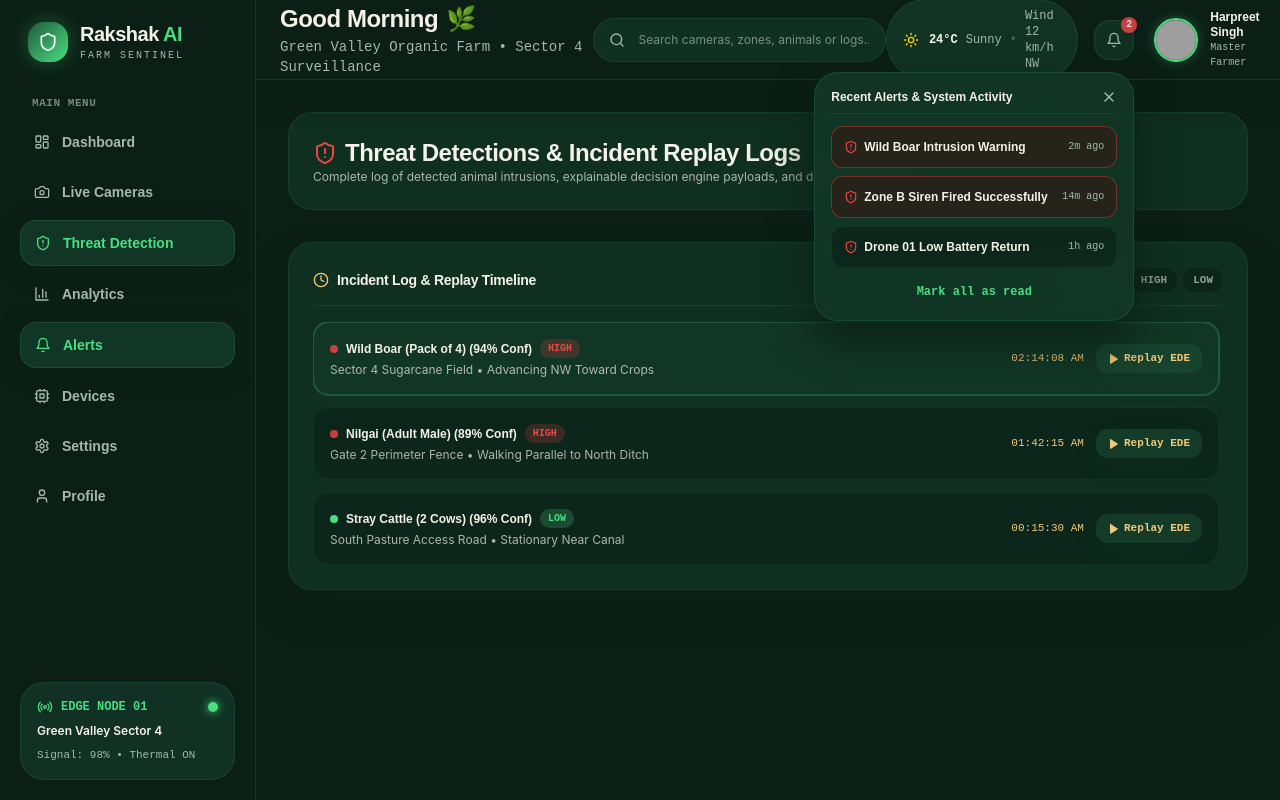
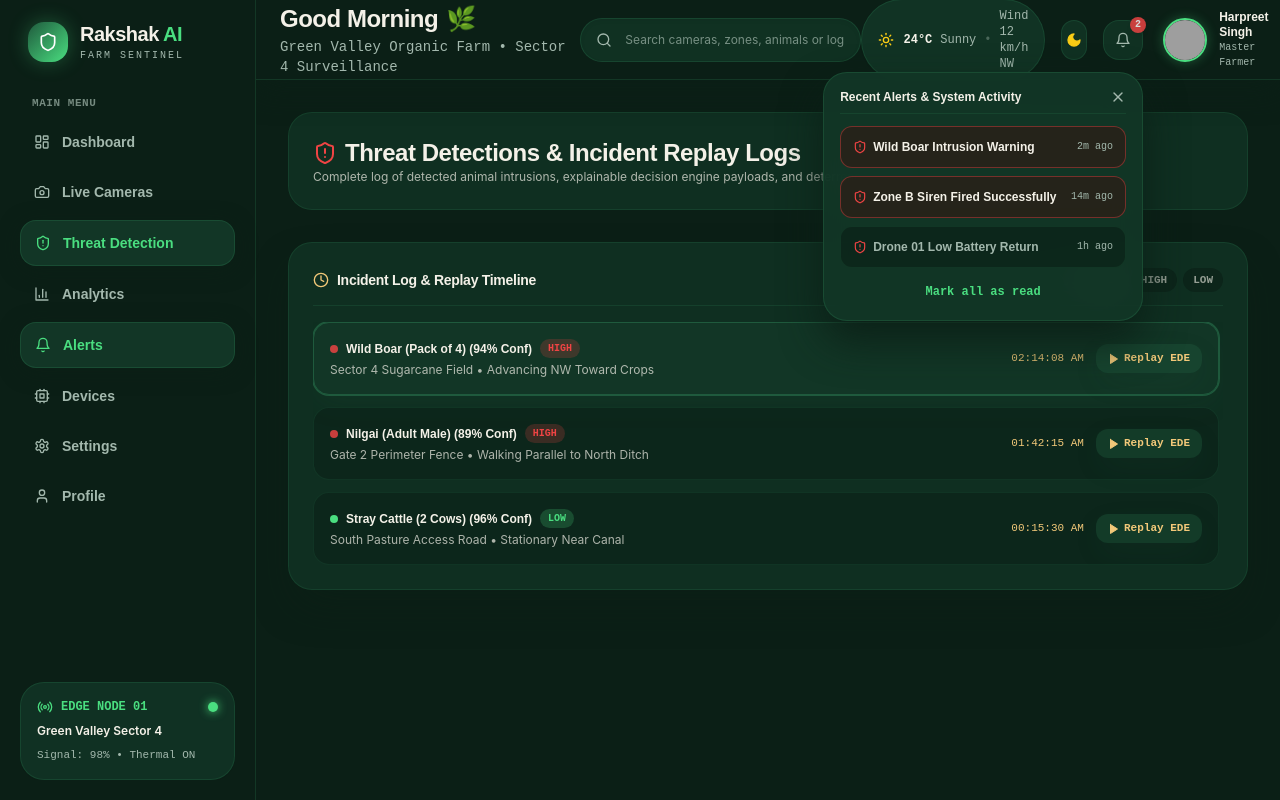
Before and after one commit to Jiyabhaviksadaria/TETRA036, a Next.js app in the folder rakshak-ai-frontend/: page /alerts in a window 1280 px wide. Both pictures are taken after a click on the button "Notifications". Built offline with nearby package versions, Linux system fonts and the light colour scheme; grey boxes are pictures that could not be loaded.

Commit message:
TETRA036: Add Night Mode and Day Mode interactive theme toggle with ThemeContext persistence

```diff
--- a/rakshak-ai-frontend/app/layout.tsx
+++ b/rakshak-ai-frontend/app/layout.tsx
@@ -1,6 +1,7 @@
 import React from 'react';
 import type { Metadata } from 'next';
 import './globals.css';
+import { ThemeProvider } from '../context/ThemeContext';
 
 export const metadata: Metadata = {
   title: 'Rakshak AI - Autonomous Farm Wildlife Intrusion Defense',
@@ -13,9 +14,11 @@ export default function RootLayout({
   children: React.ReactNode;
 }) {
   return (
-    <html lang="en">
-      <body className="bg-rakshak-bg text-rakshak-text min-h-screen font-inter antialiased selection:bg-rakshak-primary selection:text-white">
-        {children}
+    <html lang="en" className="dark">
+      <body className="bg-slate-950 dark:bg-[#0B1F16] text-slate-900 dark:text-[#F4F1E8] min-h-screen font-inter antialiased selection:bg-[#1F5A3D] selection:text-white transition-colors duration-300">
+        <ThemeProvider>
+          {children}
+        </ThemeProvider>
       </body>
     </html>
   );
--- a/rakshak-ai-frontend/components/layout/Navbar.tsx
+++ b/rakshak-ai-frontend/components/layout/Navbar.tsx
@@ -2,9 +2,11 @@
 
 import React, { useState } from 'react';
 import Link from 'next/link';
-import { Search, Bell, Sun, ShieldAlert, X } from 'lucide-react';
+import { Search, Bell, Sun, Moon, ShieldAlert, X } from 'lucide-react';
+import { useTheme } from '../../context/ThemeContext';
 
 export const Navbar: React.FC = () => {
+  const { theme, toggleTheme } = useTheme();
   const [showNotifications, setShowNotifications] = useState(false);
   const [notifications, setNotifications] = useState([
     { id: 1, title: 'Wild Boar Intrusion Warning', time: '2m ago', read: false },
@@ -13,17 +15,32 @@ export const Navbar: React.FC = () => {
   ]);
 
   const unreadCount = notifications.filter((n) => !n.read).length;
+  const isDark = theme === 'dark';
 
   return (
-    <header className="h-20 bg-[#0B1F16] border-b border-[#1F5A3D]/40 px-6 flex items-center justify-between shadow-[0_10px_30px_rgba(11,31,22,0.8)] relative z-30 font-inter text-[#F4F1E8]">
+    <header
+      className={`h-20 border-b px-6 flex items-center justify-between transition-colors duration-300 relative z-30 font-inter ${
+        isDark
+          ? 'bg-[#0B1F16] border-[#1F5A3D]/40 text-[#F4F1E8] shadow-[0_10px_30px_rgba(11,31,22,0.8)]'
+          : 'bg-white border-slate-200 text-[#0F172A] shadow-sm'
+      }`}
+    >
 
       {/* Left Greeting & Subtitle */}
       <div className="flex items-center gap-4">
         <div className="animate-in fade-in slide-in-from-left-2 duration-300">
-          <h1 className="text-xl md:text-2xl font-bold text-[#F4F1E8] leading-tight flex items-center gap-2 font-display">
+          <h1
+            className={`text-xl md:text-2xl font-bold leading-tight flex items-center gap-2 font-display ${
+              isDark ? 'text-[#F4F1E8]' : 'text-[#0F172A]'
+            }`}
+          >
             Good Morning <span className="text-xl md:text-2xl">🌿</span>
           </h1>
-          <p className="text-xs md:text-sm font-mono text-[#A3B8AD] mt-0.5">
+          <p
+            className={`text-xs md:text-sm font-mono mt-0.5 ${
+              isDark ? 'text-[#A3B8AD]' : 'text-[#64748B]'
+            }`}
+          >
             Green Valley Organic Farm • Sector 4 Surveillance
           </p>
         </div>
@@ -31,36 +48,72 @@ export const Navbar: React.FC = () => {
 
       {/* Center Search Bar */}
       <div className="hidden lg:flex items-center w-80 xl:w-96 relative animate-in zoom-in-95 duration-300">
-        <Search className="w-4 h-4 text-[#A3B8AD] absolute left-4 pointer-events-none z-10" />
+        <Search
+          className={`w-4 h-4 absolute left-4 pointer-events-none z-10 ${
+            isDark ? 'text-[#A3B8AD]' : 'text-[#64748B]'
+          }`}
+        />
         <input
           type="text"
           placeholder="Search cameras, zones, animals or logs..."
-          className="w-full h-11 bg-[#123626]/80 border border-[#1F5A3D]/50 rounded-full pl-11 pr-4 text-xs text-[#F4F1E8] placeholder-[#A3B8AD]/70 focus:outline-none focus:border-[#4ADE80] focus:ring-1 focus:ring-[#4ADE80]/30 transition-all font-inter shadow-inner"
+          className={`w-full h-11 border rounded-full pl-11 pr-4 text-xs transition-all font-inter shadow-inner ${
+            isDark
+              ? 'bg-[#123626]/80 border-[#1F5A3D]/50 text-[#F4F1E8] placeholder-[#A3B8AD]/70 focus:border-[#4ADE80] focus:ring-1 focus:ring-[#4ADE80]/30'
+              : 'bg-slate-100 border-slate-200 text-[#0F172A] placeholder-[#64748B] focus:border-[#1F5A3D] focus:ring-1 focus:ring-[#1F5A3D]/30'
+          }`}
         />
       </div>
 
-      {/* Right Actions: Weather + Notifications + User Avatar */}
-      <div className="flex items-center gap-4">
+      {/* Right Actions: Theme Toggle + Weather + Notifications + User Avatar */}
+      <div className="flex items-center gap-3 md:gap-4">
 
         {/* Real-time Weather Widget Pill */}
-        <div className="hidden sm:flex items-center gap-2.5 px-4 py-2 rounded-full bg-[#123626]/90 border border-[#1F5A3D]/50 shadow-sm hover:-translate-y-0.5 transition-all duration-300">
-          <Sun className="w-4 h-4 text-[#FACC15] shrink-0 animate-spin-slow" />
-          <div className="flex items-center gap-2 text-xs font-mono text-[#F4F1E8]">
-            <span className="font-bold text-[#F4F1E8]">24°C</span>
-            <span className="text-[#A3B8AD]">Sunny</span>
-            <span className="text-[#A3B8AD]/40">•</span>
-            <span className="text-[#A3B8AD]">Wind 12 km/h NW</span>
+        <div
+          className={`hidden sm:flex items-center gap-2.5 px-4 py-2 rounded-full border shadow-sm transition-all duration-300 ${
+            isDark
+              ? 'bg-[#123626]/90 border-[#1F5A3D]/50 text-[#F4F1E8]'
+              : 'bg-slate-100/90 border-slate-200 text-[#0F172A]'
+          }`}
+        >
+          <Sun className="w-4 h-4 text-[#FACC15] shrink-0" />
+          <div className="flex items-center gap-2 text-xs font-mono">
+            <span className="font-bold">24°C</span>
+            <span className={isDark ? 'text-[#A3B8AD]' : 'text-[#64748B]'}>Sunny</span>
+            <span className={isDark ? 'text-[#A3B8AD]/40' : 'text-slate-300'}>•</span>
+            <span className={isDark ? 'text-[#A3B8AD]' : 'text-[#64748B]'}>Wind 12 km/h NW</span>
           </div>
         </div>
+
+        {/* ☀️ / 🌙 Night & Day Mode Toggle */}
+        <button
+          onClick={toggleTheme}
+          aria-label="Toggle Theme"
+          title={isDark ? 'Switch to Day Mode (Light Theme)' : 'Switch to Night Mode (Dark Theme)'}
+          className={`w-10 h-10 rounded-2xl flex items-center justify-center border transition-all duration-300 hover:scale-105 active:scale-95 ${
+            isDark
+              ? 'bg-[#123626]/80 hover:bg-[#123626] border-[#1F5A3D]/50 text-[#FACC15]'
+              : 'bg-slate-100 hover:bg-slate-200 border-slate-300 text-amber-500 shadow-sm'
+          }`}
+        >
+          {isDark ? (
+            <Moon className="w-4 h-4 fill-[#FACC15] text-[#FACC15]" />
+          ) : (
+            <Sun className="w-4 h-4 fill-amber-500 text-amber-500" />
+          )}
+        </button>
 
         {/* Notification Button */}
         <div className="relative">
           <button
             onClick={() => setShowNotifications(!showNotifications)}
             aria-label="Notifications"
-            className="w-10 h-10 rounded-2xl bg-[#123626]/80 hover:bg-[#123626] border border-[#1F5A3D]/50 flex items-center justify-center text-[#F4F1E8] hover:-translate-y-0.5 transition-all duration-200 relative"
+            className={`w-10 h-10 rounded-2xl border flex items-center justify-center transition-all duration-200 relative ${
+              isDark
+                ? 'bg-[#123626]/80 hover:bg-[#123626] border-[#1F5A3D]/50 text-[#F4F1E8]'
+                : 'bg-slate-100 hover:bg-slate-200 border-slate-200 text-[#0F172A]'
+            }`}
           >
-            <Bell className="w-4 h-4 text-[#A3B8AD]" />
+            <Bell className={`w-4 h-4 ${isDark ? 'text-[#A3B8AD]' : 'text-[#64748B]'}`} />
             {unreadCount > 0 && (
               <span className="absolute -top-1 -right-1 w-4 h-4 rounded-full bg-[#EF4444] text-white text-[10px] font-mono font-bold flex items-center justify-center animate-pulse shadow-md">
                 {unreadCount}
@@ -70,14 +123,24 @@ export const Navbar: React.FC = () => {
 
           {/* Notifications Dropdown */}
           {showNotifications && (
-            <div className="absolute right-0 mt-3 w-80 bg-[#123626]/95 backdrop-blur-[20px] rounded-[24px] p-4 shadow-[0_20px_40px_rgba(11,31,22,0.9)] border border-[#1F5A3D]/60 space-y-3 z-50 animate-in fade-in slide-in-from-top-2 duration-200">
-              <div className="flex items-center justify-between pb-2 border-b border-[#1F5A3D]/40">
-                <span className="font-display font-bold text-xs text-[#F4F1E8]">
+            <div
+              className={`absolute right-0 mt-3 w-80 backdrop-blur-[20px] rounded-[24px] p-4 border space-y-3 z-50 animate-in fade-in slide-in-from-top-2 duration-200 ${
+                isDark
+                  ? 'bg-[#123626]/95 border-[#1F5A3D]/60 text-[#F4F1E8] shadow-[0_20px_40px_rgba(11,31,22,0.9)]'
+                  : 'bg-white/95 border-slate-200 text-[#0F172A] shadow-lg'
+              }`}
+            >
+              <div
+                className={`flex items-center justify-between pb-2 border-b ${
+                  isDark ? 'border-[#1F5A3D]/40' : 'border-slate-100'
+                }`}
+              >
+                <span className="font-display font-bold text-xs">
                   Recent Alerts & System Activity
                 </span>
                 <button
                   onClick={() => setShowNotifications(false)}
-                  className="text-[#A3B8AD] hover:text-[#F4F1E8]"
+                  className={isDark ? 'text-[#A3B8AD] hover:text-[#F4F1E8]' : 'text-[#64748B] hover:text-[#0F172A]'}
                 >
                   <X className="w-4 h-4" />
                 </button>
@@ -89,16 +152,22 @@ export const Navbar: React.FC = () => {
                     key={n.id}
                     className={`p-3 rounded-xl border text-xs space-y-1 transition-colors ${
                       n.read
-                        ? 'bg-[#0B1F16]/60 border-[#1F5A3D]/30 text-[#A3B8AD]'
-                        : 'bg-red-950/40 border-red-500/40 text-[#F4F1E8] font-medium'
+                        ? isDark
+                          ? 'bg-[#0B1F16]/60 border-[#1F5A3D]/30 text-[#A3B8AD]'
+                          : 'bg-slate-50 border-slate-100 text-[#64748B]'
+                        : isDark
+                        ? 'bg-red-950/40 border-red-500/40 text-[#F4F1E8] font-medium'
+                        : 'bg-red-50 border-red-200 text-[#0F172A] font-medium'
                     }`}
                   >
                     <div className="flex items-center justify-between">
-                      <span className="font-display font-semibold text-xs flex items-center gap-1.5 text-[#F4F1E8]">
+                      <span className="font-display font-semibold text-xs flex items-center gap-1.5">
                         <ShieldAlert className="w-3.5 h-3.5 text-[#EF4444]" />
                         {n.title}
                       </span>
-                      <span className="font-mono text-[10px] text-[#A3B8AD]">{n.time}</span>
+                      <span className={`font-mono text-[10px] ${isDark ? 'text-[#A3B8AD]' : 'text-[#64748B]'}`}>
+                        {n.time}
+                      </span>
                     </div>
                   </div>
                 ))}
@@ -106,7 +175,9 @@ export const Navbar: React.FC = () => {
 
               <button
                 onClick={() => setNotifications(notifications.map((n) => ({ ...n, read: true })))}
-                className="w-full text-center text-xs font-mono text-[#4ADE80] font-semibold py-1 hover:underline"
+                className={`w-full text-center text-xs font-mono font-semibold py-1 hover:underline ${
+                  isDark ? 'text-[#4ADE80]' : 'text-emerald-600'
+                }`}
               >
                 Mark all as read
               </button>
@@ -117,7 +188,9 @@ export const Navbar: React.FC = () => {
         {/* User Avatar & Name */}
         <Link
           href="/profile"
-          className="flex items-center gap-3 p-1 rounded-full hover:bg-[#123626]/60 transition-colors group"
+          className={`flex items-center gap-3 p-1 rounded-full transition-colors group ${
+            isDark ? 'hover:bg-[#123626]/60' : 'hover:bg-slate-100'
+          }`}
         >
           <img
             src="https://images.unsplash.com/photo-1507003211169-0a1dd7228f2d?q=80&w=150&auto=format&fit=crop"
@@ -125,10 +198,14 @@ export const Navbar: React.FC = () => {
             className="w-11 h-11 rounded-full object-cover border-2 border-[#4ADE80] shadow-[0_0_12px_rgba(74,222,128,0.3)] group-hover:scale-105 transition-transform duration-200"
           />
           <div className="hidden xl:flex flex-col text-left">
-            <span className="font-display text-xs font-bold text-[#F4F1E8] leading-tight group-hover:text-[#4ADE80] transition-colors">
+            <span
+              className={`font-display text-xs font-bold leading-tight transition-colors ${
+                isDark ? 'text-[#F4F1E8] group-hover:text-[#4ADE80]' : 'text-[#0F172A] group-hover:text-emerald-600'
+              }`}
+            >
               Harpreet Singh
             </span>
-            <span className="text-[10px] font-mono text-[#A3B8AD]">
+            <span className={`text-[10px] font-mono ${isDark ? 'text-[#A3B8AD]' : 'text-[#64748B]'}`}>
               Master Farmer
             </span>
           </div>
--- a/rakshak-ai-frontend/components/layout/Sidebar.tsx
+++ b/rakshak-ai-frontend/components/layout/Sidebar.tsx
@@ -15,9 +15,12 @@ import {
   Shield,
   Radio,
 } from 'lucide-react';
+import { useTheme } from '../../context/ThemeContext';
 
 export const Sidebar: React.FC = () => {
   const pathname = usePathname();
+  const { theme } = useTheme();
+  const isDark = theme === 'dark';
 
   const navItems = [
     { label: 'Dashboard', path: '/dashboard', icon: LayoutDashboard },
@@ -31,7 +34,13 @@ export const Sidebar: React.FC = () => {
   ];
 
   return (
-    <aside className="w-64 bg-[#0B1F16] border-r border-[#1F5A3D]/40 flex flex-col justify-between p-5 min-h-screen shrink-0 font-inter hidden md:flex text-[#F4F1E8]">
+    <aside
+      className={`w-64 flex flex-col justify-between p-5 min-h-screen shrink-0 font-inter hidden md:flex transition-colors duration-300 ${
+        isDark
+          ? 'bg-[#0B1F16] border-r border-[#1F5A3D]/40 text-[#F4F1E8]'
+          : 'bg-white border-r border-slate-200 text-[#0F172A] shadow-sm'
+      }`}
+    >
 
       <div className="space-y-8">
         {/* Brand Logo */}
@@ -40,10 +49,18 @@ export const Sidebar: React.FC = () => {
             <Shield className="w-5 h-5" />
           </div>
           <div className="flex flex-col">
-            <span className="font-display font-extrabold text-xl text-[#F4F1E8] tracking-tight">
+            <span
+              className={`font-display font-extrabold text-xl tracking-tight ${
+                isDark ? 'text-[#F4F1E8]' : 'text-[#0F172A]'
+              }`}
+            >
               Rakshak <span className="text-[#4ADE80]">AI</span>
             </span>
-            <span className="text-[10px] font-mono tracking-[0.2em] text-[#A3B8AD] uppercase">
+            <span
+              className={`text-[10px] font-mono tracking-[0.2em] uppercase ${
+                isDark ? 'text-[#A3B8AD]' : 'text-[#64748B]'
+              }`}
+            >
               Farm Sentinel
             </span>
           </div>
@@ -51,7 +68,11 @@ export const Sidebar: React.FC = () => {
 
         {/* Navigation Menu */}
         <nav className="space-y-1.5">
-          <p className="px-3 text-[11px] font-mono font-semibold uppercase tracking-wider text-[#A3B8AD]/70 mb-2">
+          <p
+            className={`px-3 text-[11px] font-mono font-semibold uppercase tracking-wider mb-2 ${
+              isDark ? 'text-[#A3B8AD]/70' : 'text-[#64748B]'
+            }`}
+          >
             Main Menu
           </p>
           {navItems.map((item) => {
@@ -63,11 +84,25 @@ export const Sidebar: React.FC = () => {
                 href={item.path}
                 className={`flex items-center gap-3 px-3.5 py-3 rounded-2xl font-display text-sm font-semibold transition-all duration-200 ${
                   isActive
-                    ? 'bg-[#123626] text-[#4ADE80] border border-[#1F5A3D]/60 shadow-[0_4px_20px_rgba(11,31,22,0.5)]'
-                    : 'text-[#A3B8AD] hover:text-[#F4F1E8] hover:bg-[#123626]/50'
+                    ? isDark
+                      ? 'bg-[#123626] text-[#4ADE80] border border-[#1F5A3D]/60 shadow-[0_4px_20px_rgba(11,31,22,0.5)]'
+                      : 'bg-emerald-600 text-white shadow-md'
+                    : isDark
+                    ? 'text-[#A3B8AD] hover:text-[#F4F1E8] hover:bg-[#123626]/50'
+                    : 'text-[#64748B] hover:text-[#0F172A] hover:bg-slate-100'
                 }`}
               >
-                <Icon className={`w-4 h-4 ${isActive ? 'text-[#4ADE80]' : 'text-[#A3B8AD]'}`} />
+                <Icon
+                  className={`w-4 h-4 ${
+                    isActive
+                      ? isDark
+                        ? 'text-[#4ADE80]'
+                        : 'text-white'
+                      : isDark
+                      ? 'text-[#A3B8AD]'
+                      : 'text-[#64748B]'
+                  }`}
+                />
                 <span>{item.label}</span>
               </Link>
             );
@@ -76,16 +111,30 @@ export const Sidebar: React.FC = () => {
       </div>
 
       {/* Edge Sensor Node Status Card */}
-      <div className="glass-card rounded-[24px] p-4 border border-[#1F5A3D]/40 bg-[#123626]/60 space-y-2">
+      <div
+        className={`rounded-[24px] p-4 border space-y-2 transition-colors ${
+          isDark
+            ? 'glass-card border-[#1F5A3D]/40 bg-[#123626]/60'
+            : 'bg-slate-50 border-slate-200 shadow-sm'
+        }`}
+      >
         <div className="flex items-center justify-between">
-          <div className="flex items-center gap-2 text-[#4ADE80] text-xs font-mono font-bold">
+          <div
+            className={`flex items-center gap-2 text-xs font-mono font-bold ${
+              isDark ? 'text-[#4ADE80]' : 'text-emerald-700'
+            }`}
+          >
             <Radio className="w-4 h-4 animate-pulse" />
             EDGE NODE 01
           </div>
           <span className="w-2.5 h-2.5 rounded-full bg-[#4ADE80] shadow-[0_0_10px_#4ADE80]" />
         </div>
-        <p className="text-xs text-[#F4F1E8] font-semibold">Green Valley Sector 4</p>
-        <p className="text-[11px] text-[#A3B8AD] font-mono">Signal: 98% • Thermal ON</p>
+        <p className={`text-xs font-semibold ${isDark ? 'text-[#F4F1E8]' : 'text-[#0F172A]'}`}>
+          Green Valley Sector 4
+        </p>
+        <p className={`text-[11px] font-mono ${isDark ? 'text-[#A3B8AD]' : 'text-[#64748B]'}`}>
+          Signal: 98% • Thermal ON
+        </p>
       </div>
 
     </aside>
--- /dev/null
+++ b/rakshak-ai-frontend/context/ThemeContext.tsx
@@ -0,0 +1,56 @@
+'use client';
+
+import React, { createContext, useContext, useEffect, useState } from 'react';
+
+type Theme = 'dark' | 'light';
+
+interface ThemeContextType {
+  theme: Theme;
+  toggleTheme: () => void;
+}
+
+const ThemeContext = createContext<ThemeContextType | undefined>(undefined);
+
+export const ThemeProvider: React.FC<{ children: React.ReactNode }> = ({ children }) => {
+  const [theme, setTheme] = useState<Theme>('dark');
+  const [mounted, setMounted] = useState(false);
+
+  useEffect(() => {
+    setMounted(true);
+    const savedTheme = (localStorage.getItem('rakshak-theme') as Theme) || 'dark';
+    setTheme(savedTheme);
+    if (savedTheme === 'dark') {
+      document.documentElement.classList.add('dark');
+    } else {
+      document.documentElement.classList.remove('dark');
+    }
+  }, []);
+
+  const toggleTheme = () => {
+    const newTheme = theme === 'dark' ? 'light' : 'dark';
+    setTheme(newTheme);
+    localStorage.setItem('rakshak-theme', newTheme);
+    if (newTheme === 'dark') {
+      document.documentElement.classList.add('dark');
+    } else {
+      document.documentElement.classList.remove('dark');
+    }
+  };
+
+  return (
+    <ThemeContext.Provider value={{ theme, toggleTheme }}>
+      {children}
+    </ThemeContext.Provider>
+  );
+};
+
+export const useTheme = () => {
+  const context = useContext(ThemeContext);
+  if (!context) {
+    return {
+      theme: 'dark' as Theme,
+      toggleTheme: () => {},
+    };
+  }
+  return context;
+};
```
